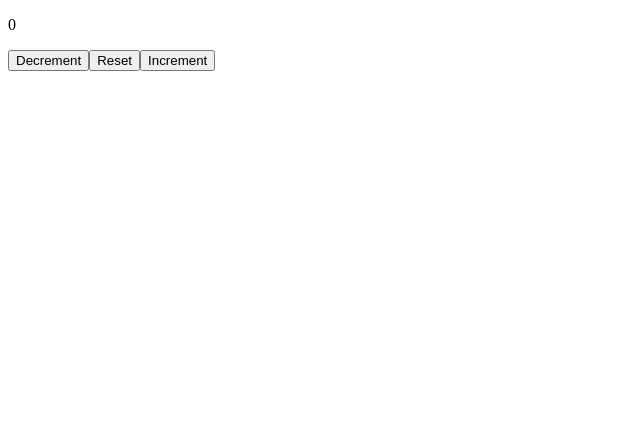
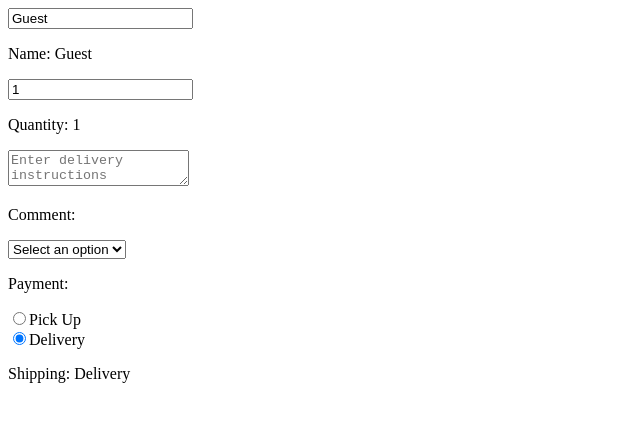
Before and after one commit to cornelgit/React-JS-Learning, a React (Vite) app in the folder my-react-app/: page / in a window 1280 px wide. Shown: the top 422 px of the page, without its empty margins (0-640 px from the left). Built offline with nearby package versions, Linux system fonts and the light colour scheme.

Commit message:
finished lecture 9 - Learn the React onChange event handler

```diff
--- a/my-react-app/src/App.jsx
+++ b/my-react-app/src/App.jsx
@@ -1,9 +1,9 @@
-import Counter from "./Counter.jsx";
+import ChangeEventHandle from "./ChangeEventHandle";
 
 function App() {
     return (
         <>
-            <Counter />
+            <ChangeEventHandle />
         </>
     );
 }
--- /dev/null
+++ b/my-react-app/src/ChangeEventHandle.jsx
@@ -0,0 +1,84 @@
+//  onChange = event handler used primarily with form elements
+//             Ex. <input>, <textarea>, <select>, <radio>
+//             Triggers a function every time the value of the input changes
+import { useState } from "react";
+
+function ChangeEventHandle() {
+    const [name, setName] = useState("Guest");
+    const [quantity, setQuantity] = useState(1);
+    const [comment, setComment] = useState("");
+    const [payment, setPayment] = useState("");
+    const [shipping, setShipping] = useState("Delivery");
+
+    function handleNameChange(event) {
+        setName(event.target.value);
+    }
+
+    function handleQuantityChange(event) {
+        setQuantity(event.target.value);
+    }
+
+    function handleCommentChange(event) {
+        setComment(event.target.value);
+    }
+
+    function handlePaymentChange(event) {
+        setPayment(event.target.value);
+    }
+
+    function handleShippingChange(event) {
+        setShipping(event.target.value);
+    }
+
+    return (
+        <div>
+            <input value={name} onChange={handleNameChange}></input>
+            <p>Name: {name}</p>
+
+            <input
+                value={quantity}
+                onChange={handleQuantityChange}
+                type="number"
+            ></input>
+            <p>Quantity: {quantity}</p>
+
+            <textarea
+                value={comment}
+                onChange={handleCommentChange}
+                placeholder="Enter delivery instructions"
+            ></textarea>
+            <p>Comment: {comment}</p>
+
+            <select value={payment} onChange={handlePaymentChange}>
+                <option value="">Select an option</option>
+                <option value="Visa">Visa</option>
+                <option value="Mastercard">Mastercard</option>
+                <option value="Giftcard">Giftcard</option>
+            </select>
+            <p>Payment: {payment}</p>
+
+            <label>
+                <input
+                    type="radio"
+                    value="Pick Up"
+                    checked={shipping === "Pick Up"}
+                    onChange={handleShippingChange}
+                ></input>
+                Pick Up
+            </label>
+            <br />
+            <label>
+                <input
+                    type="radio"
+                    value="Delivery"
+                    checked={shipping === "Delivery"}
+                    onChange={handleShippingChange}
+                ></input>
+                Delivery
+            </label>
+            <p>Shipping: {shipping}</p>
+        </div>
+    );
+}
+
+export default ChangeEventHandle;
```
Also changed, not shown: 1 other file (tests, documents, lock files or other folders).
